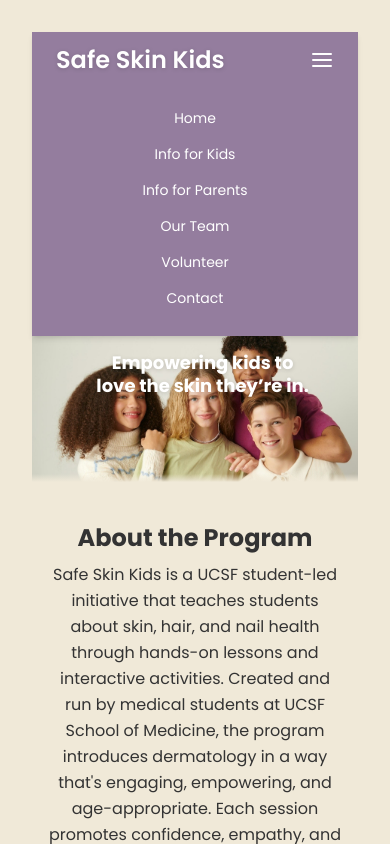
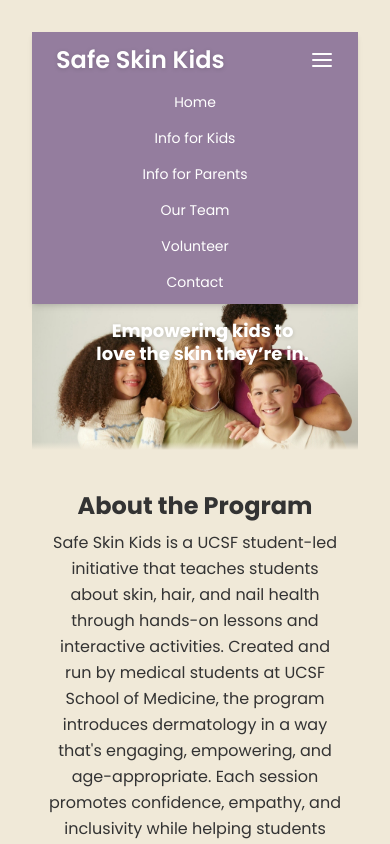
Before and after one commit to VermillionXela/SafeSkinKids, a React (Vite) app: page / in a window 390 px wide. Both pictures are taken after a click on the button "Toggle menu". Shown: the top 844 px of the page. Built offline with nearby package versions, Linux system fonts and the light colour scheme.

Commit message:
Made more tweaks to the hamburger menu styling

```diff
--- a/src/components/Navbar.jsx
+++ b/src/components/Navbar.jsx
@@ -29,22 +29,18 @@ export const Navbar = () => {
                     <li><Link to="#" className="hover:underline">Volunteer</Link></li>
                     <li><Link to="/contact" className="hover:underline">Contact</Link></li>
                 </ul>
-
             </div>
 
-            <ul
-                className={`transition-all duration-300 ease-in-out transform origin-top md:hidden ${isMenuOpen
-                    ? 'opacity-100 scale-100 max-h-96 py-4'
-                    : 'opacity-0 scale-95 max-h-0 overflow-hidden'
-                    } flex flex-col gap-4 mt-4 text-sm font-medium px-6`}
-            >
+            {isMenuOpen && (
+                <ul className="flex flex-col gap-4 mt-4 text-sm font-medium px-6 md:hidden animate-fade-in">
                     <li><Link to="/" className="hover:underline">Home</Link></li>
                     <li><Link to="/infokids" className="hover:underline">Info for Kids</Link></li>
                     <li><Link to="#" className="hover:underline">Info for Parents</Link></li>
                     <li><Link to="/team" className="hover:underline">Our Team</Link></li>
                     <li><Link to="#" className="hover:underline">Volunteer</Link></li>
                     <li><Link to="/contact" className="hover:underline">Contact</Link></li>
-            </ul>
+                </ul>
+            )}
         </nav>
     )
 }
```
